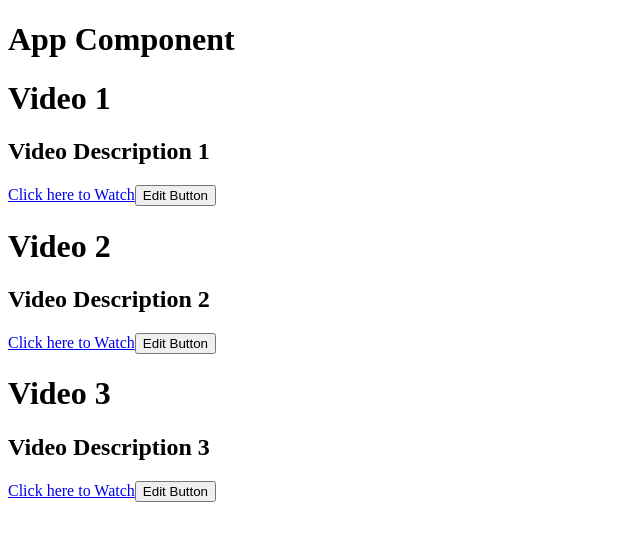
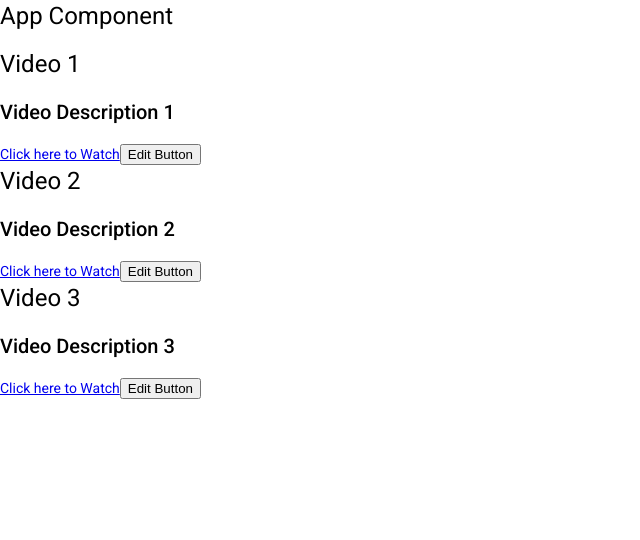
Before and after one commit to Mohit-S-Rane/angular-course, an Angular app: page / in a window 1280 px wide. Shown: the top 540 px of the page, without its empty margins (0-640 px from the left). Built offline with nearby package versions, Linux system fonts and the light colour scheme.

Commit message:
Angular Material Installed

```diff
--- a/angular.json
+++ b/angular.json
@@ -34,6 +34,7 @@
               "src/assets"
             ],
             "styles": [
+              "./node_modules/@angular/material/prebuilt-themes/indigo-pink.css",
               "src/styles.scss"
             ],
             "scripts": []
@@ -102,6 +103,7 @@
               "src/assets"
             ],
             "styles": [
+              "./node_modules/@angular/material/prebuilt-themes/indigo-pink.css",
               "src/styles.scss"
             ],
             "scripts": []
--- a/package.json
+++ b/package.json
@@ -11,10 +11,12 @@
   "private": true,
   "dependencies": {
     "@angular/animations": "~13.3.0",
+    "@angular/cdk": "^13.3.9",
     "@angular/common": "~13.3.0",
     "@angular/compiler": "~13.3.0",
     "@angular/core": "~13.3.0",
     "@angular/forms": "~13.3.0",
+    "@angular/material": "^13.3.9",
     "@angular/platform-browser": "~13.3.0",
     "@angular/platform-browser-dynamic": "~13.3.0",
     "@angular/router": "~13.3.0",
--- a/src/app/app.module.ts
+++ b/src/app/app.module.ts
@@ -5,6 +5,7 @@
 import { AppComponent } from './app.component';
 import { FormsModule } from '@angular/forms';
 import { VideoComponent } from './components/video/video.component';
+import { BrowserAnimationsModule } from '@angular/platform-browser/animations';
 
 @NgModule({
   declarations: [
@@ -14,7 +15,8 @@
   imports: [
     BrowserModule,
     AppRoutingModule,
-    FormsModule
+    FormsModule,
+    BrowserAnimationsModule
   ],
   providers: [],
   bootstrap: [AppComponent]
--- a/src/index.html
+++ b/src/index.html
@@ -6,8 +6,11 @@
   <base href="/">
   <meta name="viewport" content="width=device-width, initial-scale=1">
   <link rel="icon" type="image/x-icon" href="favicon.ico">
+  <link rel="preconnect" href="https://fonts.gstatic.com">
+  <link href="https://fonts.googleapis.com/css2?family=Roboto:wght@300;400;500&display=swap" rel="stylesheet">
+  <link href="https://fonts.googleapis.com/icon?family=Material+Icons" rel="stylesheet">
 </head>
-<body>
+<body class="mat-typography">
   <app-root></app-root>
 </body>
 </html>
--- a/src/styles.scss
+++ b/src/styles.scss
@@ -1 +1,4 @@
 /* You can add global styles to this file, and also import other style files */
+
+html, body { height: 100%; }
+body { margin: 0; font-family: Roboto, "Helvetica Neue", sans-serif; }
```
Also changed, not shown: 1 other file (tests, documents, lock files or other folders).
